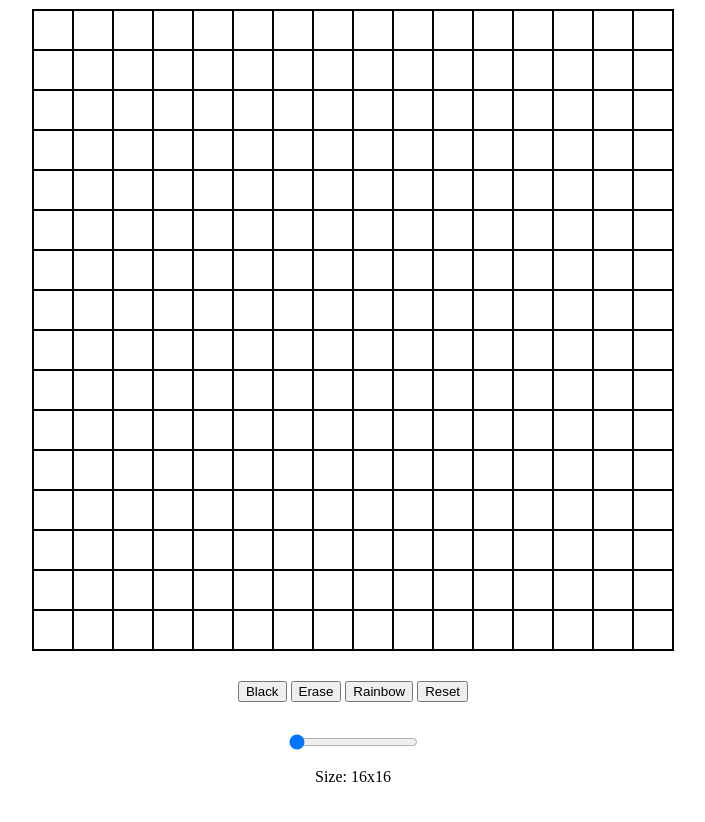
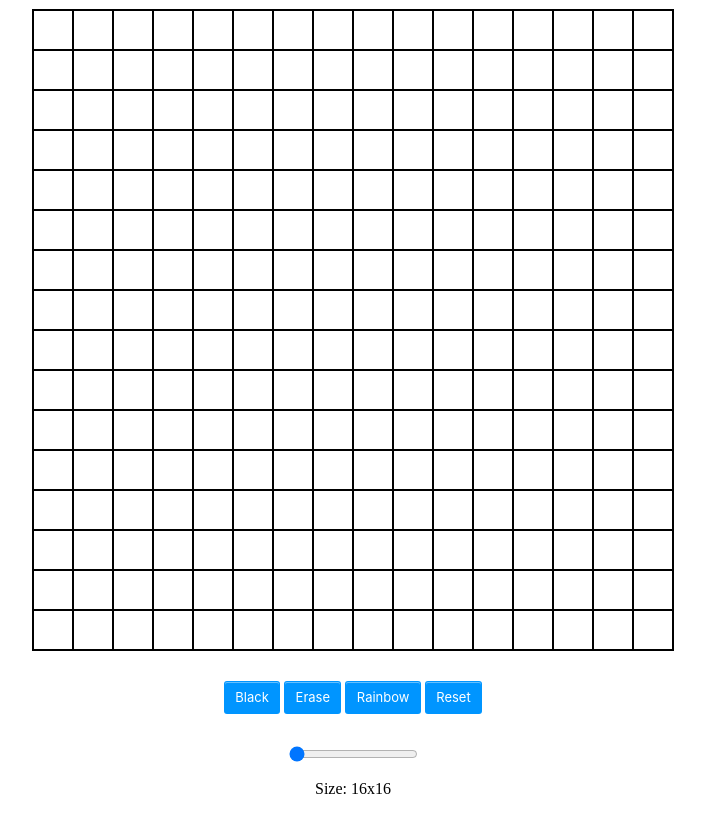
Before and after one commit to downcats/etch-a-sketch, a plain HTML site: page index.html in a window 1280 px wide. Shown: the part 66-888 px from the top of the page, without its empty margins (287-992 px from the left). Drawn offline with Linux system fonts and the light colour scheme.

Commit message:
Style buttons

```diff
--- a/style.css
+++ b/style.css
@@ -28,3 +28,30 @@
     align-items: center;
     justify-content: center;
 }
+
+
+button {
+    background-color: #0095ff;
+    border: 1px solid transparent;
+    border-radius: 3px;
+    box-shadow: rgba(255, 255, 255, .4) 0 1px 0 0 inset;
+    box-sizing: border-box;
+    color: #fff;
+    cursor: pointer;
+    display: inline-block;
+    font-family: -apple-system,system-ui,"Segoe UI","Liberation Sans",sans-serif;
+    font-size: 13px;
+    font-weight: 400;
+    line-height: 1.15385;
+    margin: 0;
+    outline: none;
+    padding: 8px .8em;
+    position: relative;
+    text-align: center;
+    text-decoration: none;
+    user-select: none;
+    -webkit-user-select: none;
+    touch-action: manipulation;
+    vertical-align: baseline;
+    white-space: nowrap;
+}
```
